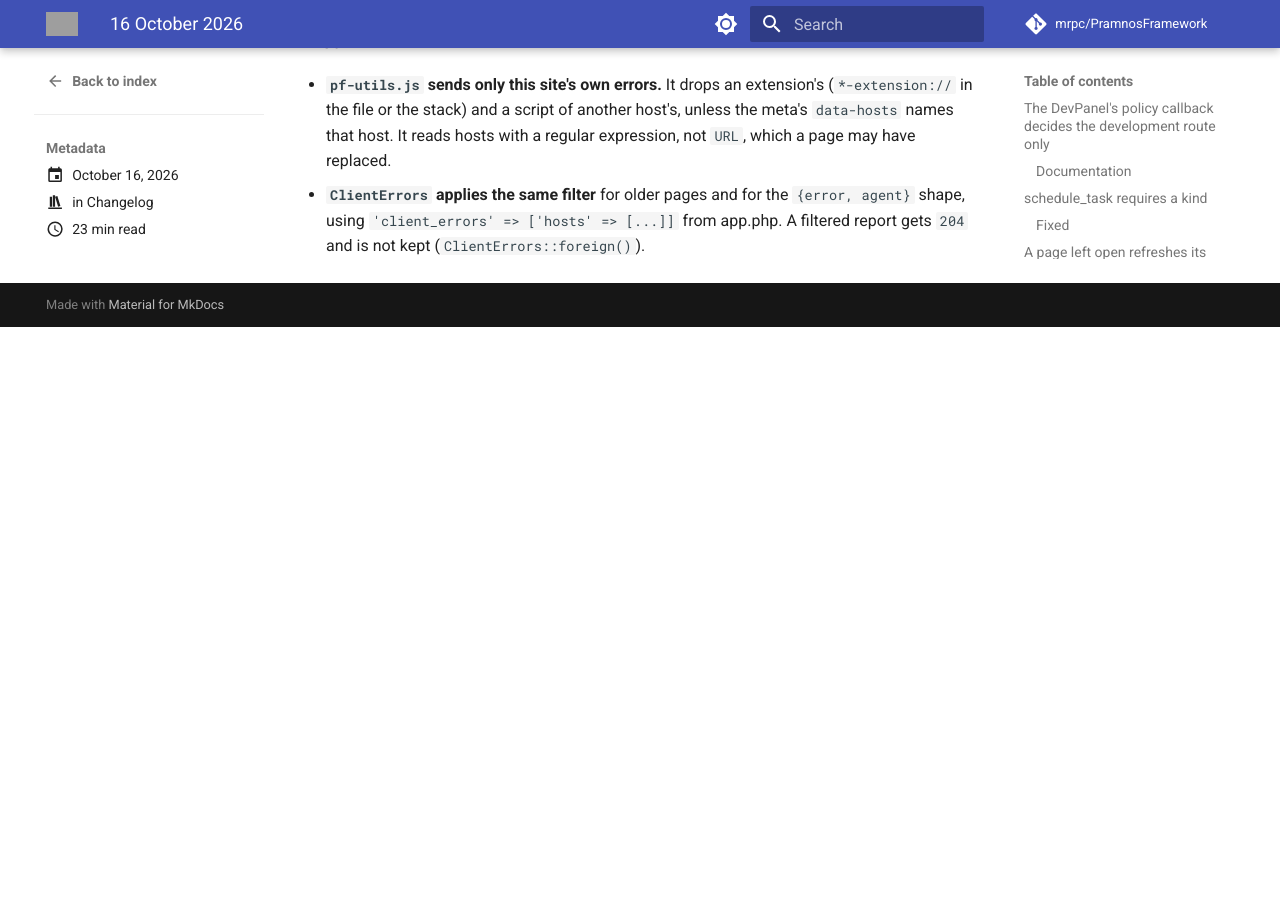
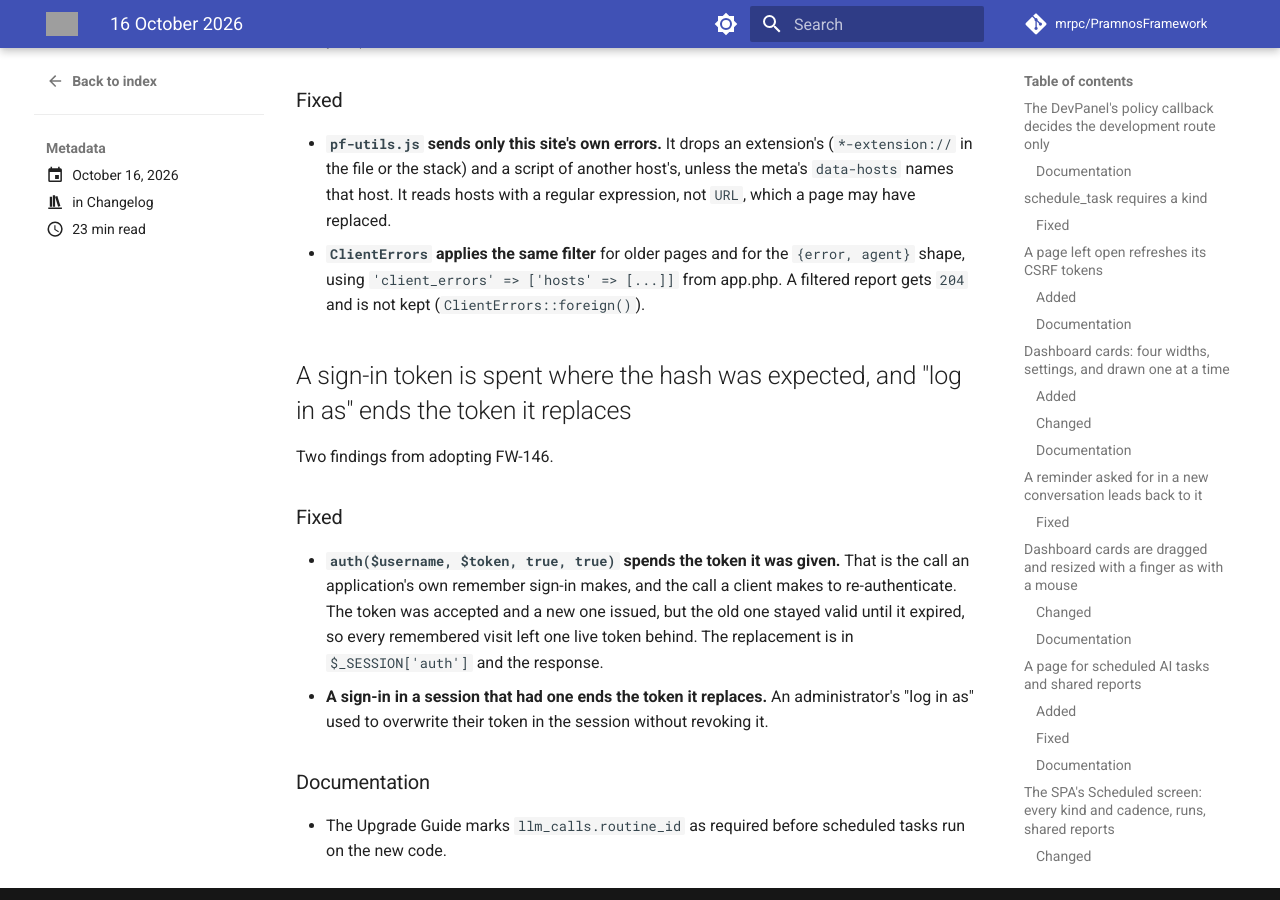
Before and after one commit to mrpc/PramnosFramework, an MkDocs documentation site: the page built from docs/version-history/posts/2026-10-16.md, in a window 1280 px wide and 900 px high, scrolled down 21274 px. Built offline with MkDocs 1.6.1 and Material for MkDocs 9.7.7, drawn with Linux system fonts in a browser that asks for light colours; comment, search, counter and statistics services are not loaded; before the commit the page ends 21601 px from its top, so only the background shows below that; some of the changed text lies outside the part shown; grey boxes are pictures that could not be loaded.

Commit message:
fix(auth)!: a sign-in token handed back where the hash was expected is spent, and a sign-in ends the token its session had — no live token left behind a remembered visit or a log-in-as (FW-146)

```diff
--- a/docs/Pramnos_Upgrade_Guide.md
+++ b/docs/Pramnos_Upgrade_Guide.md
@@ -968,6 +968,8 @@ Full reference: [v1.1 release notes](version-history/posts/2026-04-19-v1-1-relea
 | **`auth` is a token, not the password hash** | `$_SESSION['auth']`, the `auth` cookie and a login response's `auth` are a per-sign-in `RememberTokens` token (`selector.validator`); the `remember_tokens` table holds them (migration `2026_10_16_000001`). A remembered sign-in replaces its token; signing out ends it; a password change ends all of them. Without an auth addon, `authCheck()` now signs in from the cookies. | Run `migrate` — until then sign-ins keep the old credential. `auth($username, $auth, true, true)` — an addon's own remember sign-in, a client re-authenticating — accepts the token. Code that compared `$_SESSION['auth']`, the `auth` cookie or a `userauth` header with `users.password` — an API's own check, a page printing it as `accessToken` — now gets a token: compare with `$_SESSION['auth']`, or use the session plus `X-CSRF-Token`, or an access token. Never print it into a page. After the old cookies have turned over, set `'auth' => ['legacy_remember' => false]`. |
 | **`pf-vitals.js` is a framework script** | A new `assets/js/pf-vitals.js` ships; the `framework_scripts` health check lists it as missing until it is published. Nothing measures until `vitals.sample` is set. | Run `project:resync --js --all`. To measure: `migrate`, `libraries:sync web-vitals`, set `vitals.sample`, and print `ClientVitals::tag()` in the theme's footer. |
 | **The worker's error reports** | The scaffolded worker reports each error once, at most five a minute, with `credentials: 'omit'`, and becomes network-only after a failed `caches.open()`; `ClientErrors` closes the session first and rate-limits through the application's cache when there is no APCu. | A copied worker: take `assetCache()`, `store()`, the fetch handler and `reportWorkerError()` from the stub. A report no longer carries the session, so a worker's error has no user id. |
+| **A sign-in token is spent where the hash was expected** | `auth($username, $token, true, true)` — an addon's own remember sign-in, a client re-authenticating — signs in and then ends the token it was given; the new one is in `$_SESSION['auth']` and the response. A sign-in in a session that had one ("log in as") ends the token it replaces. | A client that re-authenticates with a stored `auth` must keep the new one it is answered with. An impersonation flow that returned to the administrator by putting the old token back signs in again instead. |
+| **`llm_calls.routine_id` is required** | A scheduled run's model calls write `routine_id` (migration `2026_10_16_000017`). | Run `migrate` before scheduled tasks run on the new code: without the column, those calls are not logged. |
 
 ### `app.php` configuration
 
--- a/docs/version-history/posts/2026-10-16.md
+++ b/docs/version-history/posts/2026-10-16.md
@@ -5,7 +5,7 @@ categories: [Changelog]
 
 # 16 October 2026
 
-Thirty-one entries today:
+Thirty-two entries today:
 
 - The DevPanel's policy callback decides the development route only
 - `schedule_task` requires a kind
@@ -38,6 +38,7 @@ Thirty-one entries today:
 - Every message channel on one card
 - What's new, from the help, on the dashboard
 - Browser errors of extensions and other hosts' scripts are not kept
+- A sign-in token is spent where the hash was expected, and "log in as" ends the token it replaces
 
 <!-- more -->
 
@@ -725,3 +726,22 @@ analytics).
 - **`ClientErrors` applies the same filter** for older pages and for the `{error, agent}` shape,
   using `'client_errors' => ['hosts' => [...]]` from app.php. A filtered report gets `204` and is
   not kept (`ClientErrors::foreign()`).
+
+## A sign-in token is spent where the hash was expected, and "log in as" ends the token it replaces
+
+Two findings from adopting FW-146.
+
+### Fixed
+
+- **`auth($username, $token, true, true)` spends the token it was given.** That is the call an
+  application's own remember sign-in makes, and the call a client makes to re-authenticate. The
+  token was accepted and a new one issued, but the old one stayed valid until it expired, so every
+  remembered visit left one live token behind. The replacement is in `$_SESSION['auth']` and the
+  response.
+- **A sign-in in a session that had one ends the token it replaces.** An administrator's "log in
+  as" used to overwrite their token in the session without revoking it.
+
+### Documentation
+
+- The Upgrade Guide marks `llm_calls.routine_id` as required before scheduled tasks run on the new
+  code.
```
Also changed, not shown: docs/Pramnos_Authentication_Guide.md (+4 -1 lines), 2 other files.
